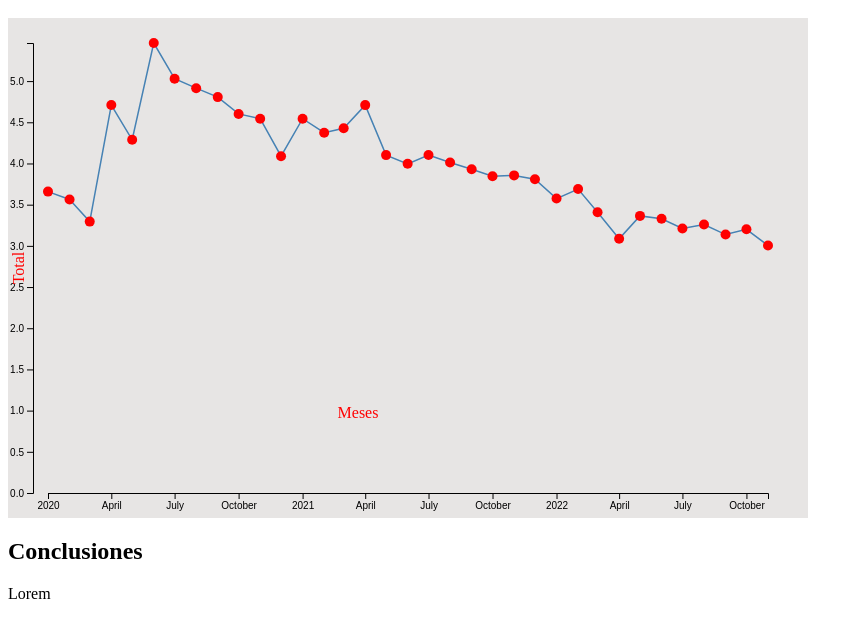
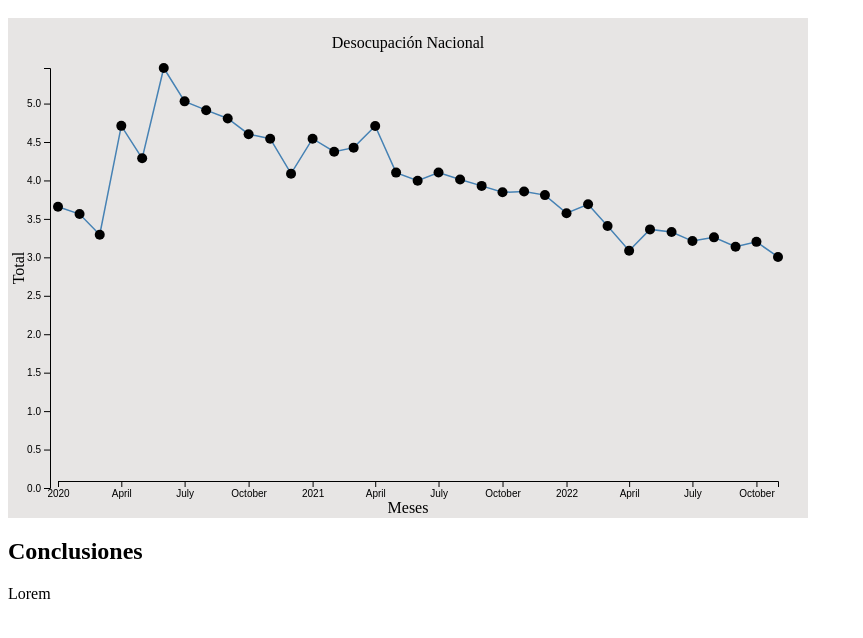
Before and after one commit to OscarAlvarezC/d3_desocupacion, a plain HTML site: page index.html in a window 1280 px wide. Shown: the part 48-686 px from the top of the page, without its empty margins (0-863 px from the left). Drawn offline with nearby package versions, Linux system fonts and the light colour scheme.

Commit message:
Ordenamiento en rotulos del grafico

```diff
--- a/index.html
+++ b/index.html
@@ -32,10 +32,14 @@
     var width = 800,
         height = 500;
 
-    var padding = 25;
+    var padding = 32;
 
     var marginx = width * 0.05;
     var marginy = height * 0.05;
+
+    var labelx = 5;
+    var labely = 10;
+    var labelmain = 30;
 
     // append the svg object to the body of the page
 
@@ -43,7 +47,6 @@
     var svg = d3.select("#line_plot")
         .append("svg")
         .attr("width", width)
-        .attr("fill", "red")
         .style("background", "#E7E5E4")
         .attr("height", height);
 
@@ -60,15 +63,19 @@
       // Now I can use this dataset:
       function(data) {
 
+        // Add the text label for the title
+        svg.append("text")
+            .attr("transform", "translate(" + width/2 + "," + (labelmain) + ")")
+            .style("text-anchor", "middle")
+            .text("Desocupación Nacional");
+
         // Add X axis
         var x = d3.scaleTime()
             .domain(d3.extent(data, function(d) { return d.Fecha; }))
-            .range([0+marginx, width-marginx ]);
-
-
+            .range([0+marginx+labely, width-marginx+labely]);
 
         svg.append("g")
-            .attr("transform", "translate(0," + (height-padding) + ")")
+            .attr("transform", "translate(" + 0 + "," + (height-padding-labelx) + ")")
             .call(d3.axisBottom(x))
             .style("opacity", 0)
             .transition()
@@ -77,7 +84,7 @@
 
         // Add the text label for the x axis
         svg.append("text")
-.attr("transform", "translate(350," + (height-100) + ")")
+            .attr("transform", "translate(" + width/2 + "," + (height-labelx) + ")")
             .style("text-anchor", "middle")
             .text("Meses");
 
@@ -85,10 +92,10 @@ svg.append("text")
         // Add Y axis
         var y = d3.scaleLinear()
             .domain([0, d3.max(data, function(d) { return +d.Total; })])
-            .range([ height-marginy, 0+marginy]);
+            .range([ height-marginy-labelx, 0+marginy-labelx+labelmain]);
 
         svg.append("g")
-            .attr("transform", "translate(" + padding + ",0)")
+            .attr("transform", "translate(" + (padding+labely) + "," + 0 + ")")
             .call(d3.axisLeft(y))
             .style("opacity", 0)
             .transition()
@@ -111,8 +118,8 @@ svg.append("text")
             .attr("stroke", "steelblue")
             .attr("stroke-width", 1.5)
             .attr("d", d3.line()
-                  .x(function(d) { return x(d.Fecha) })
-                  .y(function(d) { return y(d.Total) })
+                  .x(function(d) { return x(d.Fecha)})
+                  .y(function(d) { return y(d.Total)})
             )
             .style("opacity", 0)
             .transition()
@@ -139,7 +146,7 @@ svg.append("text")
             tooltip
                 .html("A&ntilde;o: "+ d.Fecha.getFullYear() +
                     "<br>Mes: " + (d.Fecha.getMonth() + 1) +
-                    "<br>Tasa de desocupaci&oacute;n: " + d.Total)
+                    "<br>Desocupaci&oacute;n: " + d.Total)
                 .style("left", (d3.mouse(this)[0]+20) + "px") // It is important to put the +90: other wise the tooltip is exactly where the point is an it creates a weird effect
                 .style("top", (d3.mouse(this)[1]-10) + "px")
         }
```
Lines whose indentation alone changed are shown as unchanged.
